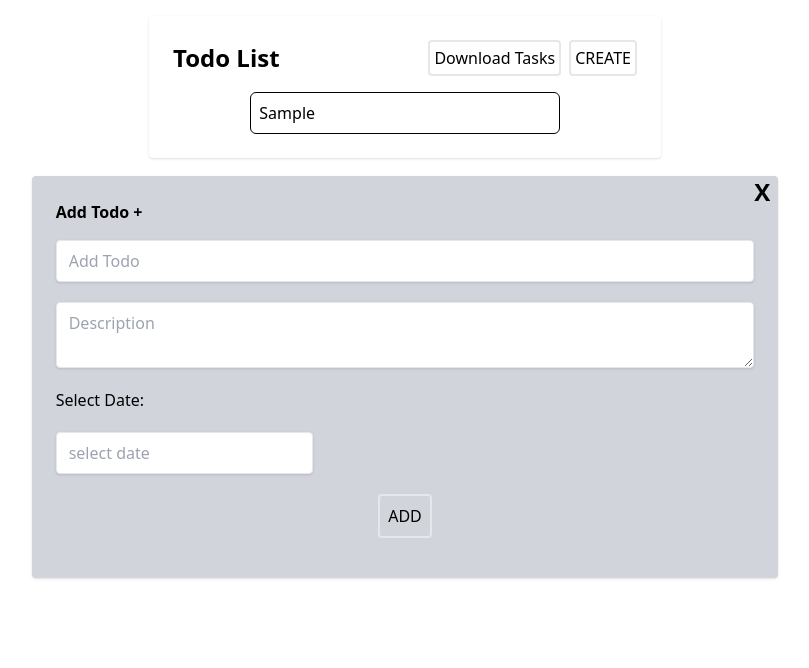
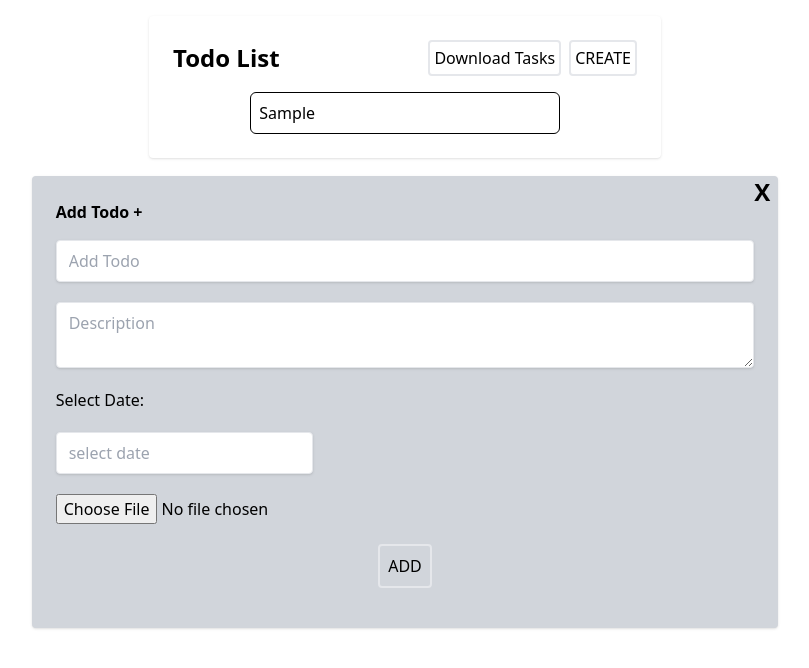
Before and after one commit to ThakurSatyam04/Todo-IndexedDB, a React (Create React App) app: page / in a window 1280 px wide. Both pictures are taken after typing "Sample" into the empty fields and a click on the button "CREATE". Shown: the top 668 px of the page, without its empty margins (235-1044 px from the left). Built offline with nearby package versions, Linux system fonts and the light colour scheme.

Commit message:
handle attach file functionality

```diff
--- a/src/components/AddTodo.jsx
+++ b/src/components/AddTodo.jsx
@@ -4,7 +4,7 @@ import DatePicker from 'react-datepicker';
 import 'react-datepicker/dist/react-datepicker.css';
 
 
-const AddTodo = ({ addingTodo, setAddingTodo, addUser, editUser,task,setTask,setDescription,description ,selectedTask,id,setCompletionDate,completiondate,priority}) => {
+const AddTodo = ({ addingTodo, setAddingTodo, addUser, editUser,task,setTask,setDescription,description ,selectedTask,id,setCompletionDate,completiondate,priority,setSelectedFile,selectedFile}) => {
   useEffect(() => {
     createCollectionsInIndexdDB();
   });
@@ -54,6 +54,7 @@ const AddTodo = ({ addingTodo, setAddingTodo, addUser, editUser,task,setTask,set
             task,
             description,
             completiondate,
+            selectedFile,
             due_date: new Date(),
             status: true,
             priority: false,
@@ -80,6 +81,7 @@ const AddTodo = ({ addingTodo, setAddingTodo, addUser, editUser,task,setTask,set
             task,
             description,
             completiondate,
+            selectedFile,
             due_date: new Date(),
             status: true,
             priority:false,
@@ -113,6 +115,11 @@ const AddTodo = ({ addingTodo, setAddingTodo, addUser, editUser,task,setTask,set
     setDescription("");
     setCompletionDate(null);
   }
+
+  const handleFileChange = (event) => {
+    const file = event.target.files[0];
+    setSelectedFile(file);
+  };
 
   useEffect(() => {
     getAllData();
@@ -162,6 +169,8 @@ const AddTodo = ({ addingTodo, setAddingTodo, addUser, editUser,task,setTask,set
                       showYearDropdown
                       scrollableYearDropdown
                     />
+
+                    <input type="file" onChange={handleFileChange}/>
                 <button
                   className="flex-no-shrink p-2 border-2 rounded text-teal border-teal  hover:bg-teal w-fit m-auto hover:bg-green-500"
                   type="submit"
--- a/src/components/TodoTable.jsx
+++ b/src/components/TodoTable.jsx
@@ -3,7 +3,7 @@ import { format } from 'date-fns';
 import { MdDelete } from "react-icons/md";
 import { FaEdit } from "react-icons/fa";
 
-const TodoTable = ({data,editUser,setEditUser,setAddingTodo,setSelectedTask,selectedTask,setTask, setDescription,completiondate,setId,setAddUser,id,task,description,setCompletionDate,setPriority,priority}) => {
+const TodoTable = ({data,editUser,setEditUser,setAddingTodo,setSelectedTask,selectedTask,setTask, setDescription,completiondate,setId,setAddUser,id,task,description,setCompletionDate,setPriority,priority,setSelectedFile,selectedFile}) => {
 
   const idb =
     window.indexedDB ||
@@ -143,7 +143,6 @@ const TodoTable = ({data,editUser,setEditUser,setAddingTodo,setSelectedTask,sele
   const handlePriorityChange = (e)=>{
     setPriority(e.target.checked);
     setSelectedTask(data)
-    console.log(data.id)
 
     const dbPromise = idb.open("todoDatabase", 3);
 
@@ -241,7 +240,12 @@ const TodoTable = ({data,editUser,setEditUser,setAddingTodo,setSelectedTask,sele
                 <div className="w-full text-grey-darkest">
                   <p className="text-grey-darkest">{data.task}</p>
                   <p className='text-gray-500'>{data.description}</p>
-                  <p>Due Date: {format(data.completiondate, 'dd/MM/yyyy')}</p>
+                  <p className='text-sm'>Due Date: {format(data.completiondate, 'dd/MM/yyyy')}</p>
+                  {
+                    data.selectedFile ? (
+                      <button>File Attached</button>
+                    ):""
+                  }
                 </div>
                 <button onClick={handleTaskComplete} className="flex-no-shrink p-1 ml-4 mr-2 border-2 rounded  text-green border-green hover:bg-green-500 mt-4">Done</button>
                 <button onClick={handleEdit} className="p-2 ml-4 mr-2 border-2 rounded text-grey border-grey hover:bg-gray-500 hover:text-white whitespace-nowrap mt-4"><FaEdit /></button>
--- a/src/components/Todos.jsx
+++ b/src/components/Todos.jsx
@@ -17,6 +17,7 @@ const Todos = () => {
     const [id,setId] = useState("");
     const [searchInput, setSearchInput] = useState("");
     const [priority, setPriority] = useState(false);
+    const [selectedFile, setSelectedFile] = useState(null);
 
     const getAllData = () => {
         const dbPromise = idb.open('todoDatabase', 3);
@@ -91,7 +92,7 @@ const Todos = () => {
   return (
     <>
       <div className='relative h-full top-40 left-auto w-full'>
-        <AddTodo addingTodo={addingTodo} setAddingTodo={setAddingTodo} addUser= {addUser} editUser={editUser} setTask={setTask} task={task} setDescription={setDescription} description={description} selectedTask= {selectedTask} id={id} setCompletionDate={setCompletionDate} completiondate={completiondate}/>
+        <AddTodo addingTodo={addingTodo} setAddingTodo={setAddingTodo} addUser= {addUser} editUser={editUser} setTask={setTask} task={task} setDescription={setDescription} description={description} selectedTask= {selectedTask} id={id} setCompletionDate={setCompletionDate} completiondate={completiondate} setSelectedFile={setSelectedFile} selectedFile={selectedFile}/>
       </div>
       <div className='w-full flex justify-center flex-wrap items-center'>
         <div className="h-100 w-full flex flex-col items-center justify-center bg-teal-lightest font-sans">
@@ -120,11 +121,11 @@ const Todos = () => {
           {
             searchInput ? (
               filteredTodos?.map((data) => (
-                <TodoTable key={data.id} data = {data} setEditUser={setEditUser} editUser={editUser} setAddingTodo={setAddingTodo} setSelectedTask={setSelectedTask} selectedTask={selectedTask} setTask={setTask} setDescription={setDescription} setId={setId} setAddUser={setAddUser} task={task} description={description} setPriority={setPriority} priority={priority}/>
+                <TodoTable key={data.id} data = {data} setEditUser={setEditUser} editUser={editUser} setAddingTodo={setAddingTodo} setSelectedTask={setSelectedTask} selectedTask={selectedTask} setTask={setTask} setDescription={setDescription} setId={setId} setAddUser={setAddUser} task={task} description={description} setPriority={setPriority} priority={priority} setSelectedFile={setSelectedFile} selectedFile={selectedFile}/>
               ))
             ):(
               allTodos?.map((data) => (
-                <TodoTable key={data.id} data = {data} setEditUser={setEditUser} editUser={editUser} setAddingTodo={setAddingTodo} setSelectedTask={setSelectedTask} selectedTask={selectedTask} completiondate={completiondate} setCompletionDate={setCompletionDate} setTask={setTask} setDescription={setDescription} setId={setId} setAddUser={setAddUser} task={task} description={description} setPriority={setPriority} priority={priority}/>
+                <TodoTable key={data.id} data = {data} setEditUser={setEditUser} editUser={editUser} setAddingTodo={setAddingTodo} setSelectedTask={setSelectedTask} selectedTask={selectedTask} completiondate={completiondate} setCompletionDate={setCompletionDate} setTask={setTask} setDescription={setDescription} setId={setId} setAddUser={setAddUser} task={task} description={description} setPriority={setPriority} priority={priority} setSelectedFile={setSelectedFile} selectedFile={selectedFile}/>
               ))
             )
           }
```
